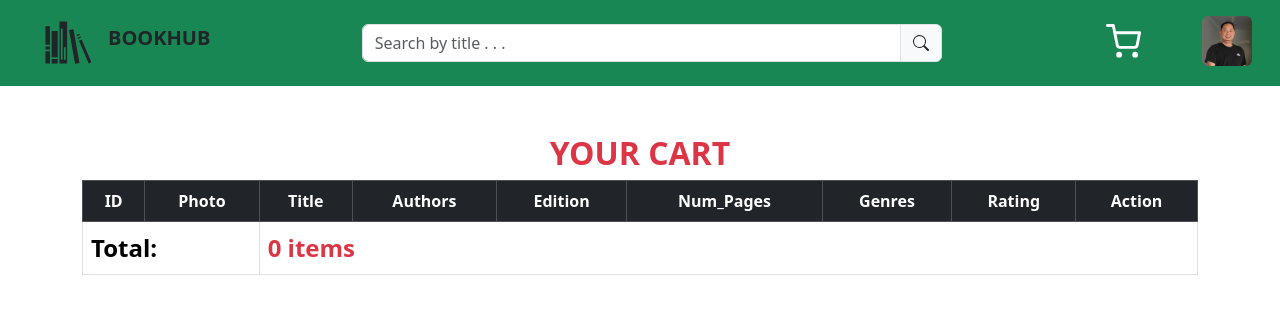
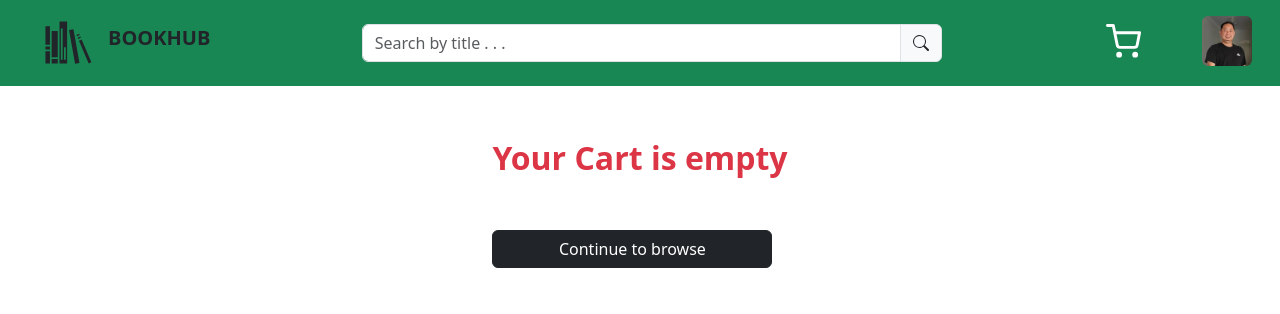
Before and after one commit to thangtruong1808/BookHub, a React (Vite) app: page /bookcart in a window 1280 px wide. Shown: the top 314 px of the page. Built offline with nearby package versions, Linux system fonts and the light colour scheme.

Commit message:
updated design for CartPage

```diff
--- a/src/pages/BookCart.tsx
+++ b/src/pages/BookCart.tsx
@@ -1,19 +1,41 @@
-import React from "react";
+import React, { useState } from "react";
 import NavBar from "../components/NavBar";
 import { Book } from "../services/book-service";
 import { useAppContext } from "../components/context/bookContext";
 import { AiFillStar } from "react-icons/ai";
+import { useNavigate } from "react-router-dom";
 
 const BookCart = () => {
+  const [query, setQuery] = useState("");
+  const navigate = useNavigate();
   const { favorites, AddToFavorites, RemoveFromFavorites } =
     useAppContext() as Book[];
+
+  // ----------- Handle Input Filter -----------
+  const HandleOnSearchInPut = (searchText: string) => {
+    setQuery(searchText);
+  };
   return (
     <>
-      <NavBar />
-      <h1 className="text-center fw-bold fs-2 mt-5 text-danger text-uppercase">
-        Your cart
+      <NavBar onSearch={HandleOnSearchInPut} />
+      <div className="d-flex justify-content-center container mt-5 text-danger  text-center">
+        {favorites.length === 0 ? (
+          <div className="flex-column mb-5 fw-bold fs-2">
+            <span>Your Cart is empty</span>
+            <button
+              className="btn btn-dark mt-5 d-flex justify-content-center"
+              style={{ width: "280px" }}
+              onClick={() => navigate("/")}
+            >
+              Continue to browse
+            </button>
+          </div>
+        ) : (
+          <div className="container">
+            <h1 className="text-center fw-bold fs-2 mt-5 text-danger ">
+              Your Cart
             </h1>
-      <div className="container">
+            <div className="container mt-3">
               <table className="table table-bordered ">
                 <thead className="table-dark text-center">
                   <tr>
@@ -68,13 +90,19 @@ const BookCart = () => {
                     <td colSpan="2" className="fw-bold fs-4">
                       Total:
                     </td>
-              <td colSpan="7" className="text-danger text-start fw-bold fs-4">
+                    <td
+                      colSpan="7"
+                      className="text-danger text-start fw-bold fs-4"
+                    >
                       <span>{favorites.length} items</span>
                     </td>
                   </tr>
                 </tfoot>
               </table>
             </div>
+          </div>
+        )}
+      </div>
     </>
   );
 };
```
Lines whose indentation alone changed are shown as unchanged.
